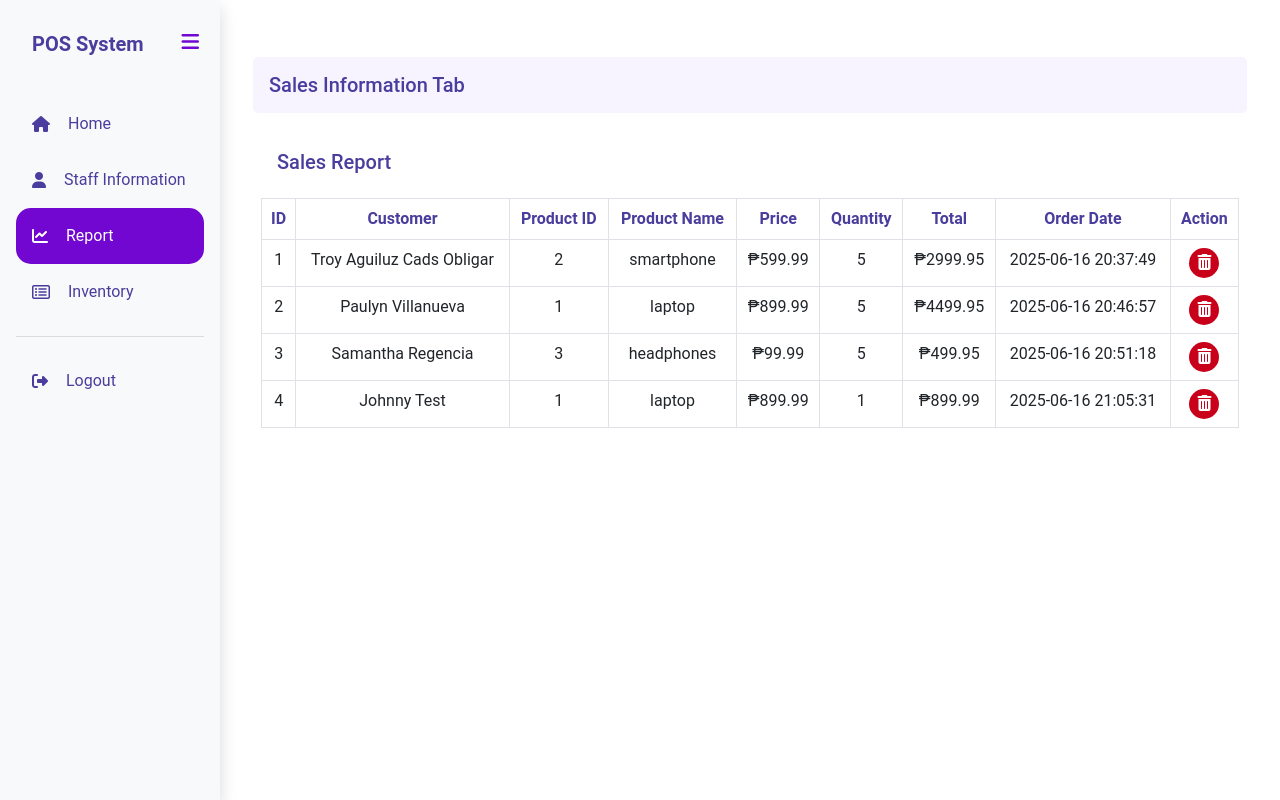
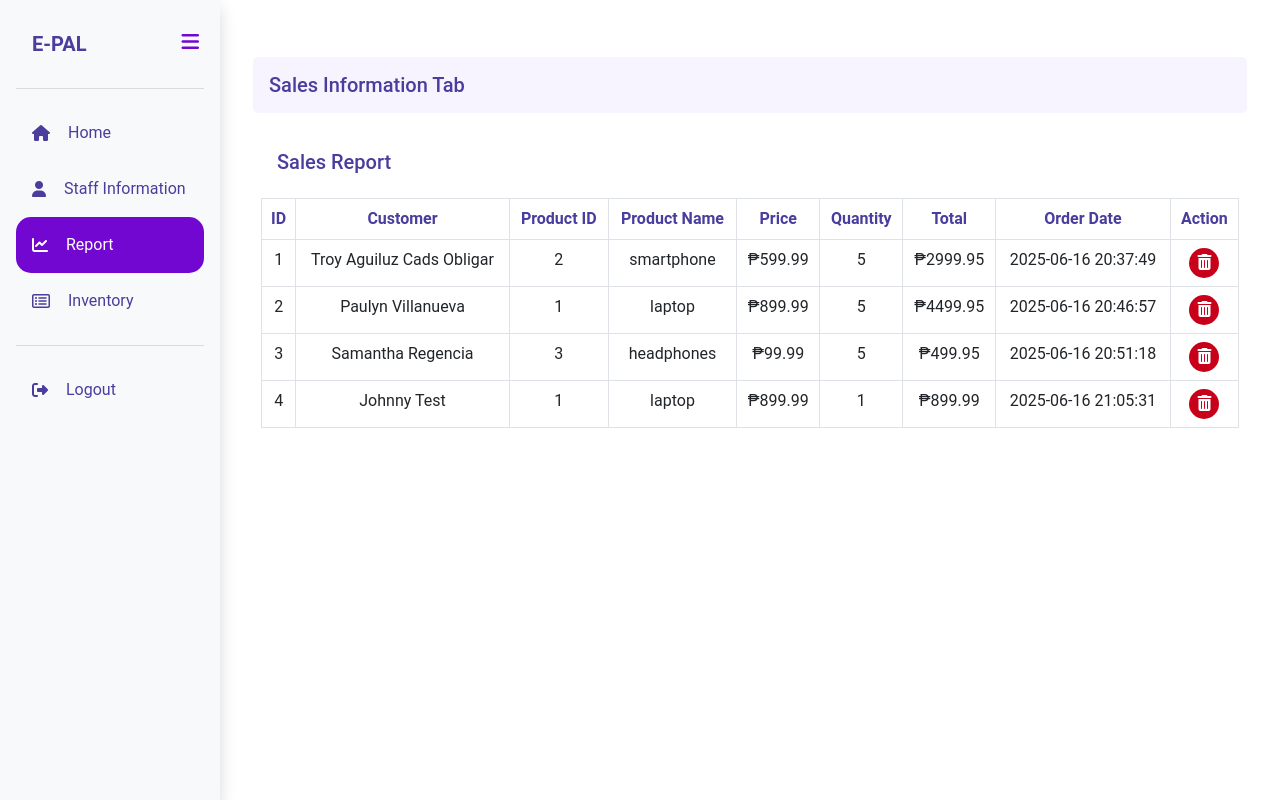
Before and after one commit to AgilaHunter/itec-106, a PHP site: page /admin/report.php in a window 1280 px wide. Run offline with PHP 8.4, Linux system fonts and the light colour scheme; data comes from the database, SQL or seed files in the repository; some libraries are stand-ins or nearby versions.

Commit message:
Reflect change

```diff
--- a/admin/invAdd.php
+++ b/admin/invAdd.php
@@ -74,6 +74,7 @@ if($_SERVER["REQUEST_METHOD"] == "POST" && isset($_REQUEST['register'])){
                     <input type="submit" id="register" name="register" value="Register" class="btn btn btn col-12">
                     <input type="reset" id="clear" class="btn btn btn col-12">
                 </form>
+
     <!-- Fontawesome Bundle -->
     <script src="https://kit.fontawesome.com/0b5cc4708b.js" crossorigin="anonymous"></script>
 
--- a/admin/sidebar.php
+++ b/admin/sidebar.php
@@ -3,12 +3,13 @@
 ?>
 
 <div class="sidebar d-flex flex-column shadow bg-light p-3" id="sidebar">
-  <div class="d-flex justify-content-between align-items-center mb-4">
-    <h5 class="m-0"><b>POS System</b></h5>
+  <div class="d-flex justify-content-between align-items-center">
+    <h5 class="m-0"><b>E-PAL</b></h5>
     <button id="toggleSidebar" class="btn bg-transparent">
       <i class="fas fa-bars" style="color: #7107d0; font-size: 20px;"></i>
     </button>
   </div>
+  <hr>
   <ul class="nav flex-column">
     <li class="nav-item">
       <a href="admin.php" class="nav-link <?php echo ($currentPage == 'admin.php') ? 'active' : ''; ?>">
@@ -27,7 +28,7 @@
     </li>
     <li class="nav-item">
       <a href="inventory.php" class="nav-link <?php echo ($currentPage == 'inventory.php') ? 'active' : ''; ?>">
-        <i class="fa fa-list-alt pe-2"></i><span>Inventory</span>
+        <i class="far fa-list-alt pe-2"></i><span>Inventory</span>
       </a>
     </li>
     <hr>
--- a/admin/staffUpdate.php
+++ b/admin/staffUpdate.php
@@ -84,12 +84,12 @@
 	  					</div>
 						<div class="col">
 	  						<label>Password</label>
-	  						<input type="text" class="form-control" placeholder="First Name" id="password" name="password" value="<?php echo $password?>" required>
+	  						<input type="password" class="form-control" placeholder="First Name" id="password" name="password" value="<?php echo $password?>" required>
 							<small id="passwordError" style="color: red;"></small>
 	  					</div>
 						<div class="col">
 	  						<label>Confirm Password</label>
-	  						<input type="text" class="form-control" placeholder="First Name" id="confirm" name="confirm" value="<?php echo $confirm?>" required>
+	  						<input type="password" class="form-control" placeholder="First Name" id="confirm" name="confirm" value="<?php echo $confirm?>" required>
 							<small id="confirmError" style="color: red;"></small>
 	  					</div>
 					</div>
--- a/staff/orderAdd.php
+++ b/staff/orderAdd.php
@@ -122,6 +122,7 @@ $conn->close();
 
                 <form action="#" method="POST">
 
+
                     <h5 class="divider">Details</h5>
 
                     <!-- Customer No. -->
```
Also changed, not shown: staff/sidebarstaff.php (+4 -3 lines), admin/register.php (line endings or trailing spaces).
